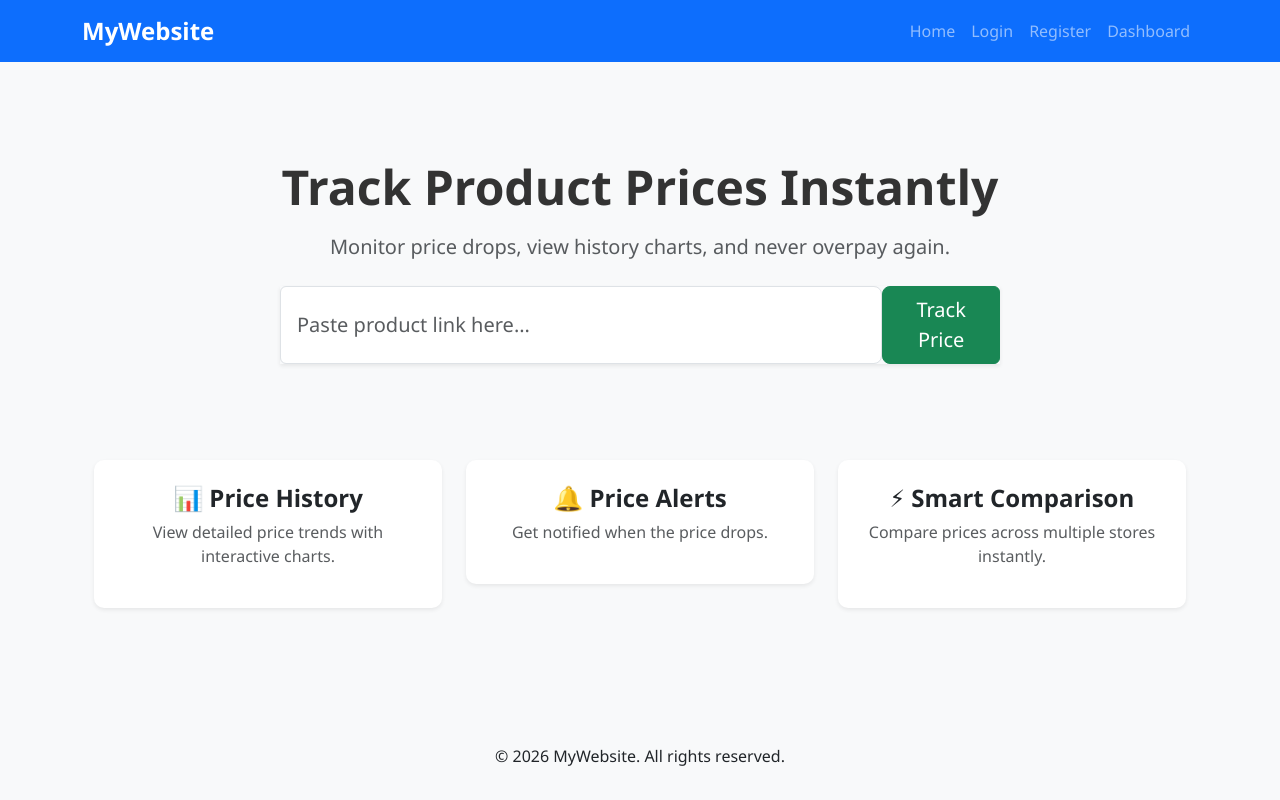
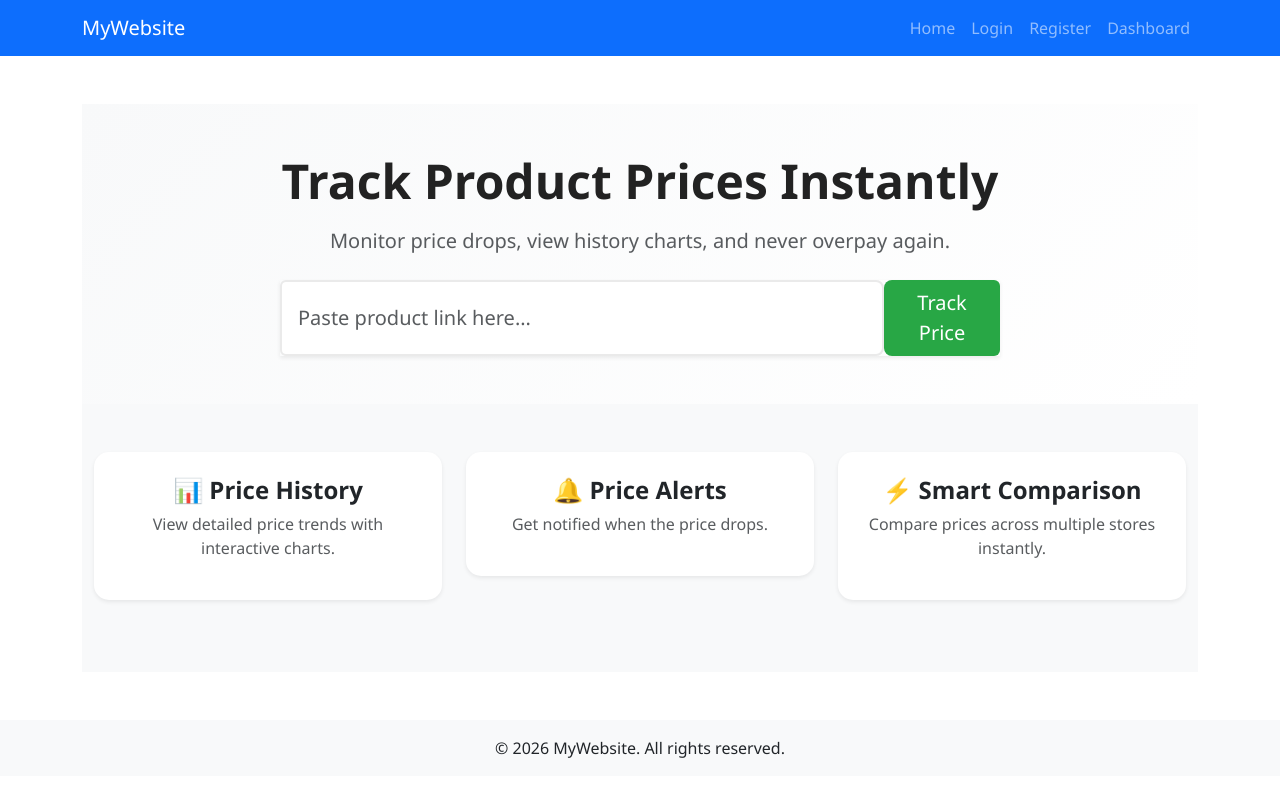
Before and after one commit to sano911/my-price-web, a Flask app: page / in a window 1280 px wide. Run offline with Flask 3, Linux system fonts and the light colour scheme.

Commit message:
Update style.css

```diff
--- a/static/style.css
+++ b/static/style.css
@@ -1,75 +1,39 @@
-/* General body styles */
 body {
-    font-family: 'Segoe UI', Tahoma, Geneva, Verdana, sans-serif;
-    background-color: #f8f9fa;
-    color: #333;
+    font-family: 'Segoe UI', sans-serif;
+    background-color: #ffffff;
 }
 
-/* Navbar tweaks */
-.navbar-brand {
-    font-weight: bold;
-    font-size: 1.5rem;
+.hero-section {
+    background: linear-gradient(135deg, #f8f9fa, #ffffff);
 }
 
-.nav-link {
-    font-weight: 500;
-    transition: color 0.3s;
+.hero-section h1 {
+    color: #222;
 }
 
-.nav-link:hover {
-    color: #ffc107 !important; /* Highlight on hover */
+.form-control-lg {
+    border: 2px solid #eaeaea;
 }
 
-/* Hero section */
-.jumbotron, .p-5 {
-    background: linear-gradient(135deg, #007bff, #00bfff);
-    color: white;
-    border-radius: 15px;
+.form-control-lg:focus {
+    box-shadow: none;
+    border-color: #28a745;
 }
 
-.btn-primary {
-    background-color: #007bff;
+.btn-success {
+    background-color: #28a745;
     border: none;
-    transition: background-color 0.3s;
 }
 
-.btn-primary:hover {
-    background-color: #0056b3;
+.btn-success:hover {
+    background-color: #218838;
 }
 
-/* Cards */
 .card {
-    border-radius: 10px;
-    transition: transform 0.3s, box-shadow 0.3s;
+    border-radius: 15px;
+    transition: all 0.3s ease;
 }
 
 .card:hover {
-    transform: translateY(-5px);
-    box-shadow: 0 8px 20px rgba(0,0,0,0.15);
+    transform: translateY(-8px);
 }
-
-/* Footer */
-footer {
-    background-color: #007bff;
-    color: white;
-}
-
-footer a {
-    color: #ffc107;
-    text-decoration: none;
-}
-
-footer a:hover {
-    text-decoration: underline;
-}
-
-/* Form inputs */
-.form-control:focus {
-    border-color: #007bff;
-    box-shadow: 0 0 5px rgba(0,123,255,0.5);
-}
-
-/* Alerts */
-.alert {
-    border-radius: 8px;
-}
```
